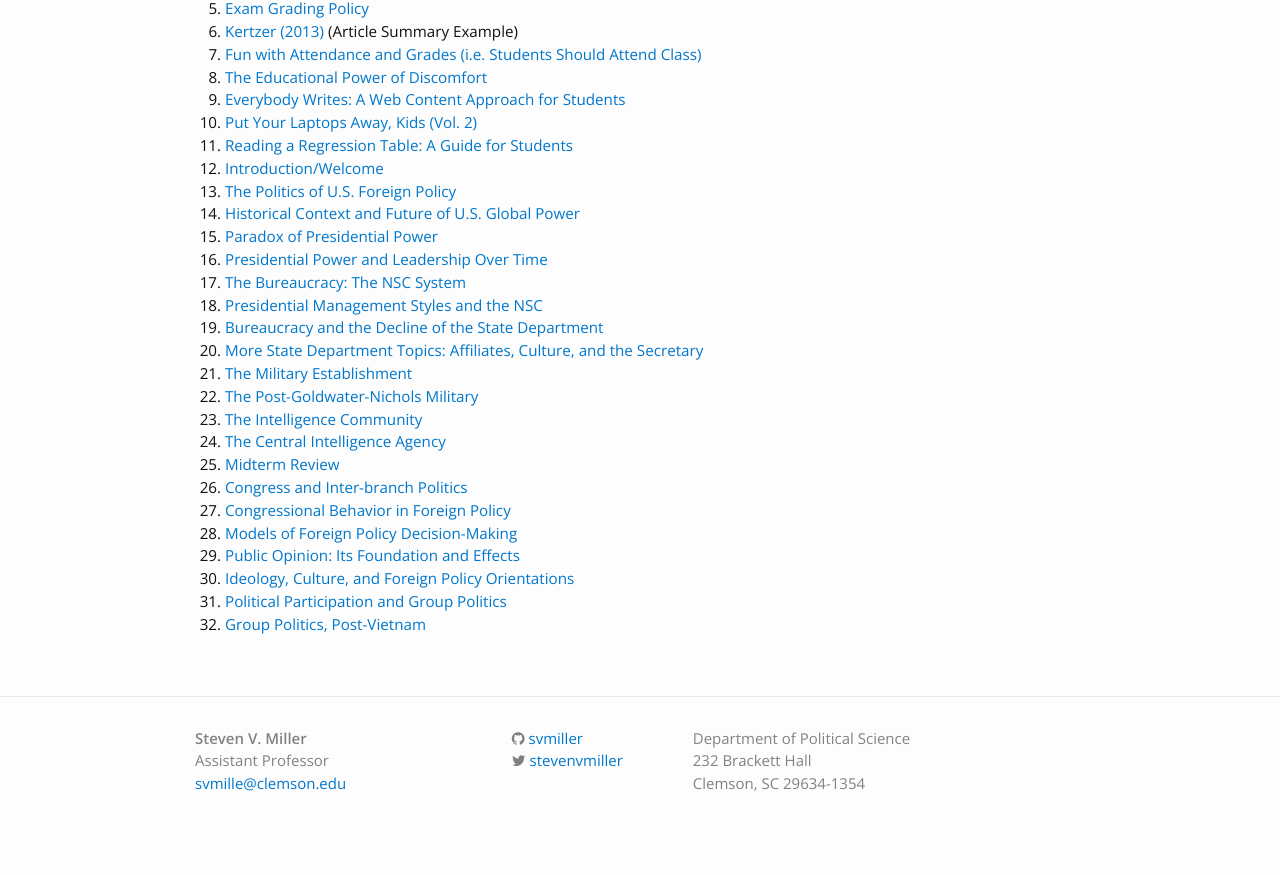
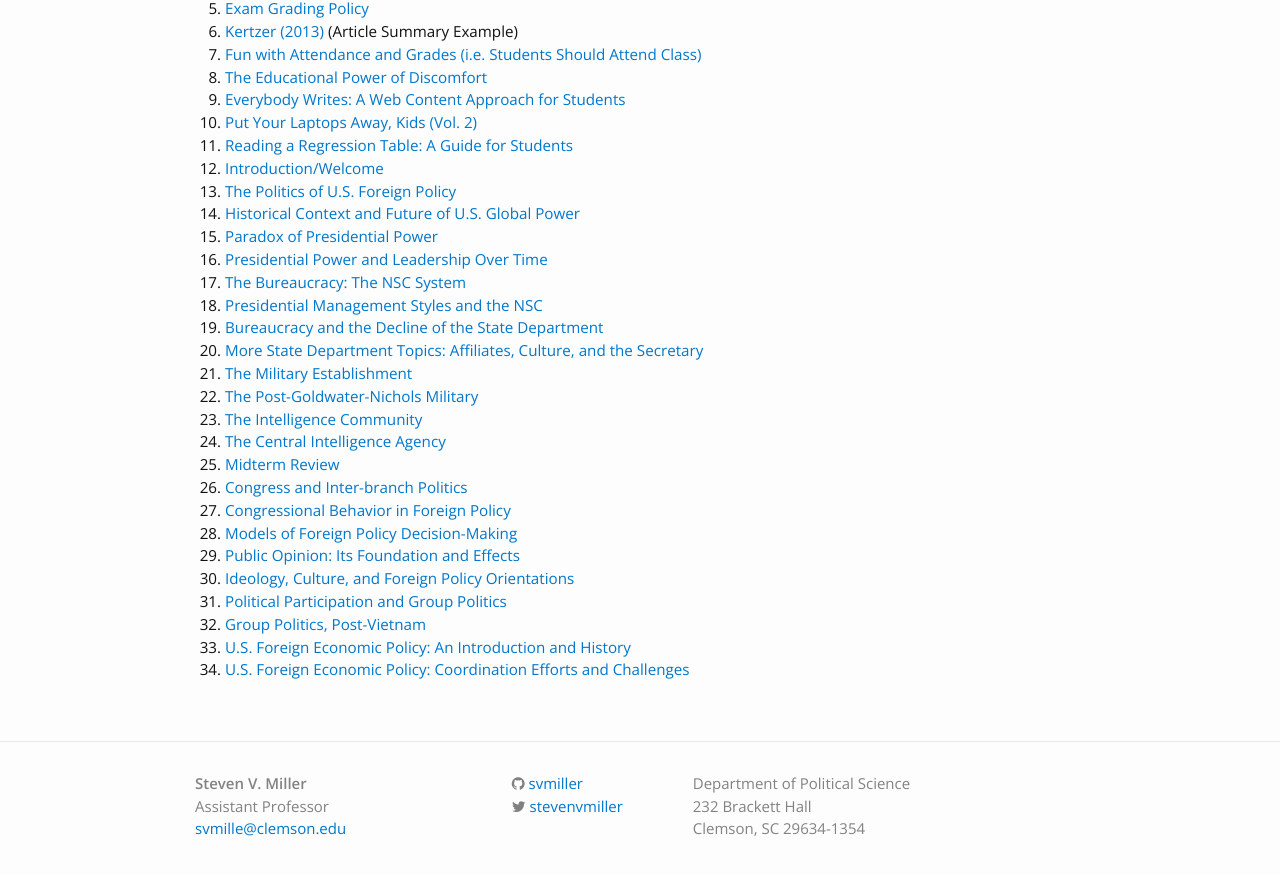
Before and after one commit to svmiller/svmiller.github.io, a Jekyll site: the page built from teaching/posc-3630.md, in a window 1280 px wide and 900 px high, scrolled down 984 px. Shown: the top 875 px of the window. Built offline with Jekyll 4.4.1, drawn with Linux system fonts in a browser that asks for light colours; nearby versions of some CDN libraries; some web fonts are replaced; before the commit the page ends 1838 px from its top, so only the background shows below that.

Commit message:
add lectures 11.10.2016

```diff
--- a/teaching/posc-3630.md
+++ b/teaching/posc-3630.md
@@ -50,3 +50,5 @@ Oct. 10: We're having a schedule update for weeks 10, 11, and 12. Here's the new
 30. [Ideology, Culture, and Foreign Policy Orientations](https://www.dropbox.com/s/u55tahne8hj07hg/posc3630-lecture-public-opinion-2.pdf?dl=0)
 31. [Political Participation and Group Politics](https://www.dropbox.com/s/ntwtqdpz5w40kl8/posc3630-lecture-group-politics-1.pdf?dl=0)
 32. [Group Politics, Post-Vietnam](https://www.dropbox.com/s/wris9vy0dm8alno/posc3630-lecture-group-politics-2.pdf?dl=0)
+33. [U.S. Foreign Economic Policy: An Introduction and History](https://www.dropbox.com/s/l165tqbmjcxk9jc/posc3630-lecture-foreign-economics-1.pdf?dl=0)
+34. [U.S. Foreign Economic Policy: Coordination Efforts and Challenges](https://www.dropbox.com/s/ka8wuw2njzqyj8y/posc3630-lecture-foreign-economics-2.pdf?dl=0)
```
Also changed, not shown: teaching/posc-3410.md (+1 -0 lines).
